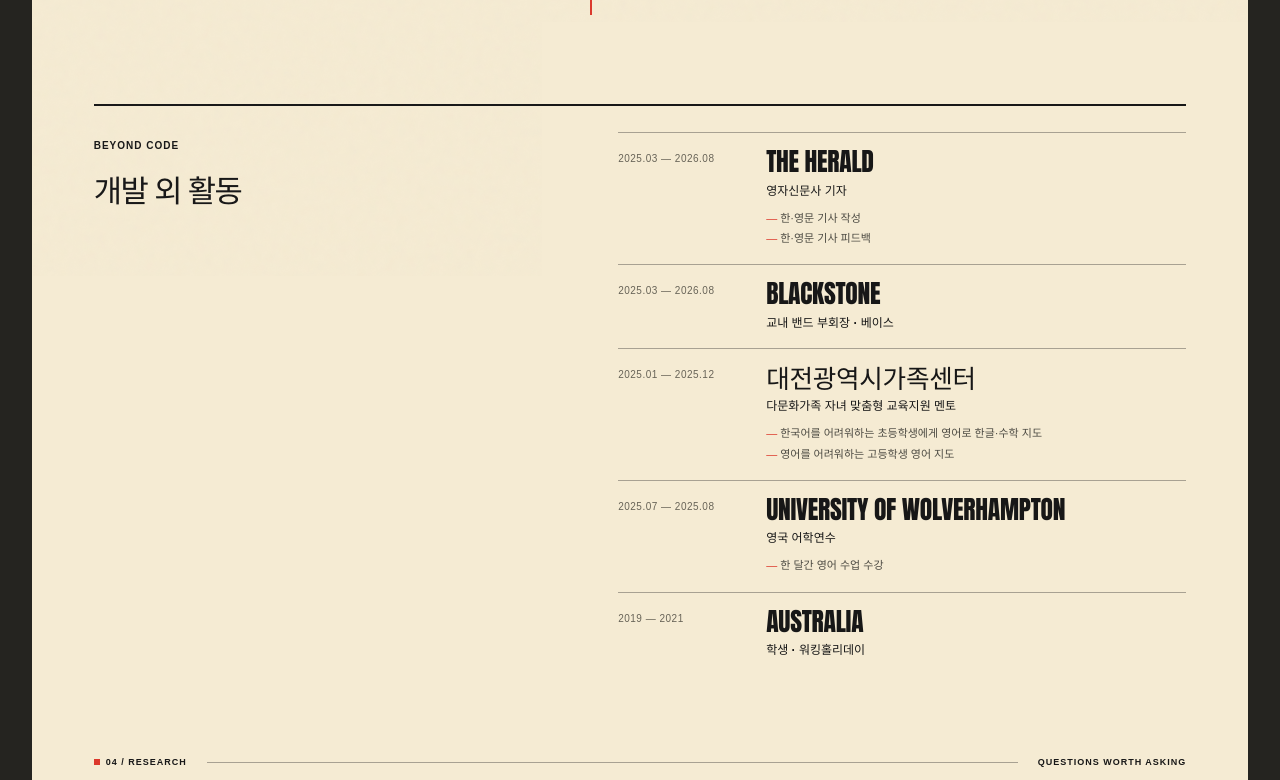
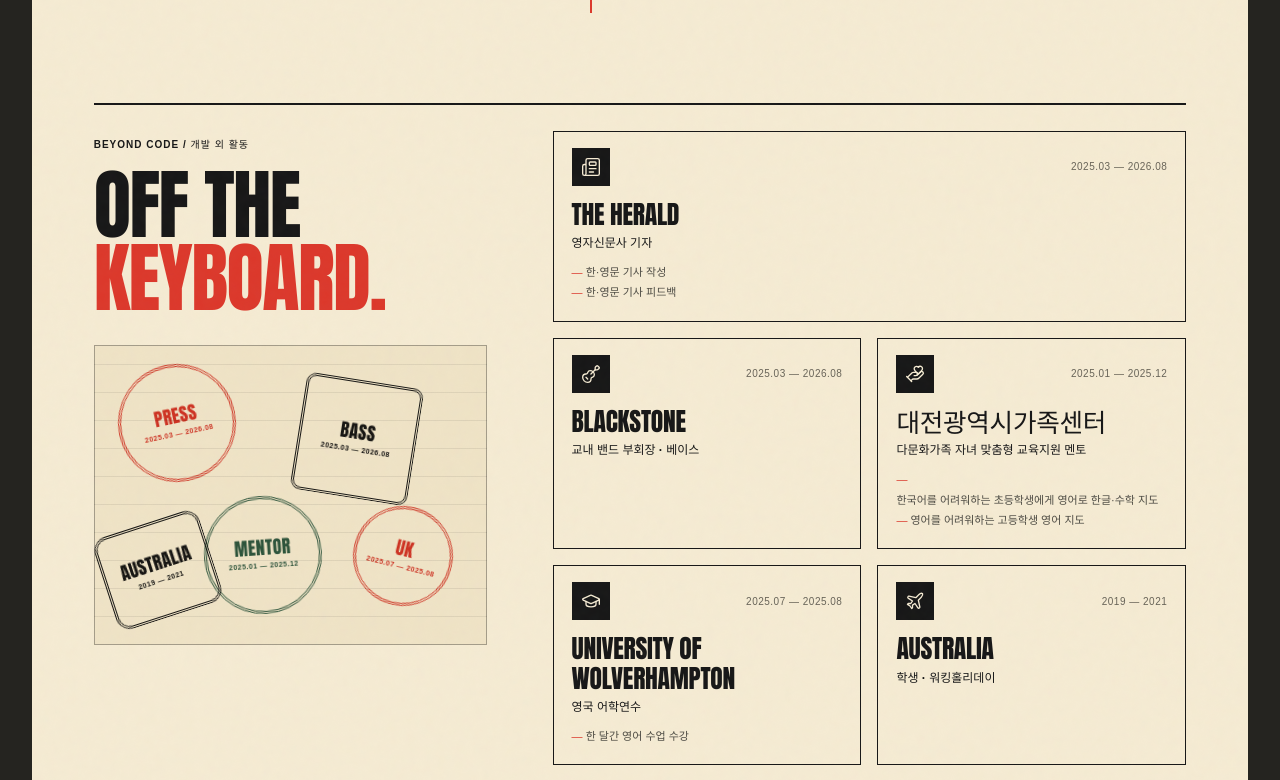
Before and after one commit to improvv/portfolio, a React (Vite) app: page /#/ in a window 1280 px wide. Shown: the part 2540-3320 px from the top of the page. Built offline with nearby package versions, Linux system fonts and the light colour scheme.

Commit message:
feat: 개발 외 활동을 여권 도장·아이콘 카드로 개편, About 문장 수정

```diff
--- a/src/components/Home.tsx
+++ b/src/components/Home.tsx
@@ -3,8 +3,13 @@ import {
   ArrowDownRight,
   ArrowUpRight,
   ChevronDown,
+  GraduationCap,
+  Guitar,
+  HandHeart,
   Lightbulb,
   Mountain,
+  Newspaper,
+  Plane,
   TrendingUp,
 } from "lucide-react";
 import { useRef, useState } from "react";
@@ -250,6 +255,14 @@ function Portrait({ src }: { src: string }) {
   );
 }
 
+const beyondIcons = {
+  press: Newspaper,
+  band: Guitar,
+  mentor: HandHeart,
+  study: GraduationCap,
+  travel: Plane,
+};
+
 // Decorative icons for the three values in profile.keywords.
 const keywordIcons = [TrendingUp, Lightbulb, Mountain];
 
@@ -457,16 +470,51 @@ function Experience() {
         </div>
       </div>
       <div className="beyond-code">
-        <Reveal className="beyond-heading">
-          <span className="eyebrow">BEYOND CODE</span>
-          <h3>개발 외 활동</h3>
+        <Reveal className="beyond-heading" variant="left">
+          <span className="eyebrow">BEYOND CODE / 개발 외 활동</span>
+          <h3>
+            OFF THE
+            <br />
+            <span className="red-text">KEYBOARD.</span>
+          </h3>
+          <div className="stamp-sheet" aria-hidden="true">
+            {beyondCode.map((item, i) => (
+              <motion.span
+                key={item.title}
+                className={`passport-stamp stamp-${i + 1}`}
+                initial={{ scale: 1.6, opacity: 0 }}
+                whileInView={{ scale: 1, opacity: 1 }}
+                viewport={{ once: true, amount: 0.6 }}
+                transition={{
+                  type: "spring",
+                  stiffness: 320,
+                  damping: 14,
+                  delay: 0.15 + i * 0.12,
+                }}
+                whileHover={{ scale: 1.08, rotate: 0 }}
+              >
+                <strong>{item.stamp}</strong>
+                <small>{item.period}</small>
+              </motion.span>
+            ))}
+          </div>
         </Reveal>
         <div className="beyond-list">
-          {beyondCode.map((item, index) => (
-            <Reveal key={item.title} variant={index % 2 ? "right" : "up"}>
-              <article className="beyond-item">
-                <span className="beyond-period">{item.period}</span>
-                <div>
+          {beyondCode.map((item, index) => {
+            const Icon = beyondIcons[item.icon];
+            return (
+              <Reveal key={item.title} variant={index % 2 ? "right" : "up"}>
+                <motion.article
+                  className="beyond-item"
+                  whileHover={{ y: -4 }}
+                  transition={{ type: "spring", stiffness: 300, damping: 20 }}
+                >
+                  <div className="beyond-top">
+                    <span className="beyond-icon">
+                      <Icon size={20} strokeWidth={1.6} aria-hidden="true" />
+                    </span>
+                    <span className="beyond-period">{item.period}</span>
+                  </div>
                   <h4>{item.title}</h4>
                   <p className="beyond-role">{item.role}</p>
                   {item.points.length > 0 && (
@@ -478,10 +526,10 @@ function Experience() {
                       ))}
                     </ul>
                   )}
-                </div>
-              </article>
-            </Reveal>
-          ))}
+                </motion.article>
+              </Reveal>
+            );
+          })}
         </div>
       </div>
     </section>
--- a/src/data/portfolio.ts
+++ b/src/data/portfolio.ts
@@ -56,6 +56,8 @@ export interface Research {
   inProgress: boolean;
 }
 export interface BeyondCode {
+  icon: "press" | "band" | "mentor" | "study" | "travel";
+  stamp: string; // 여권 도장처럼 보여 줄 짧은 라벨
   title: string;
   role: string;
   period: string;
@@ -71,7 +73,7 @@ export const profile = {
   portrait: "images/profile.webp" as string | null,
   introduction: "완벽한 시작보다, 꾸준한 개선을 믿습니다.",
   paragraphs: [
-    "처음부터 완벽하게 만들려고 하기보다 일단 만들고 계속 고쳐 나갑니다. 견주여행은 TestFlight로 다섯 번 배포하면서 회차마다 고친 내용을 기록했고, 그렇게 App Store까지 올렸습니다.",
+    "완벽하게 준비될 때까지 기다리기보다, 먼저 만들어 보고 부족한 부분을 채워 가는 편입니다. 견주여행도 여러 차례 베타 테스트를 거치며 고쳐 나간 끝에 App Store에 출시했습니다.",
     "아이디어는 늘 생각하지만, 기준은 실제로 누군가에게 도움이 되느냐입니다. 어르신 건강 알림 앱, 고령 보행자 앞에서 멈추는 자동차, 반려견 보호자를 위한 여행 앱이 그렇게 나왔습니다.",
     "해 보지 않은 분야도 일단 도전합니다. 앱 개발에서 시작해 자율주행, VR 게임, 보안, 경량 딥러닝까지 매번 새로운 것에 부딪히며 배우고 있습니다.",
   ],
@@ -112,18 +114,24 @@ export const experiences: Experience[] = [
 export const beyondCode: BeyondCode[] = [
   // 최신순(종료 시점 기준)
   {
+    icon: "press",
+    stamp: "PRESS",
     title: "THE HERALD",
     role: "영자신문사 기자",
     period: "2025.03 — 2026.08",
     points: ["한·영문 기사 작성", "한·영문 기사 피드백"],
   },
   {
+    icon: "band",
+    stamp: "BASS",
     title: "BLACKSTONE",
     role: "교내 밴드 부회장 · 베이스",
     period: "2025.03 — 2026.08",
     points: [],
   },
   {
+    icon: "mentor",
+    stamp: "MENTOR",
     title: "대전광역시가족센터",
     role: "다문화가족 자녀 맞춤형 교육지원 멘토",
     period: "2025.01 — 2025.12",
@@ -133,12 +141,16 @@ export const beyondCode: BeyondCode[] = [
     ],
   },
   {
+    icon: "study",
+    stamp: "UK",
     title: "UNIVERSITY OF WOLVERHAMPTON",
     role: "영국 어학연수",
     period: "2025.07 — 2025.08",
     points: ["한 달간 영어 수업 수강"],
   },
   {
+    icon: "travel",
+    stamp: "AUSTRALIA",
     title: "AUSTRALIA",
     role: "학생 · 워킹홀리데이",
     period: "2019 — 2021",
--- a/src/styles.css
+++ b/src/styles.css
@@ -2306,31 +2306,130 @@ body {
 /* ---------- Beyond code ---------- */
 .beyond-code {
   display: grid;
-  grid-template-columns: 40% 1fr;
-  gap: 8%;
+  grid-template-columns: 36% 1fr;
+  gap: 6%;
   margin-top: clamp(50px, 7vw, 100px);
   border-top: 2px solid var(--ink);
   padding-top: 26px;
 }
 .beyond-heading h3 {
   margin-top: 14px;
-  font-size: clamp(22px, 2.4vw, 34px);
+  font:
+    clamp(48px, 6vw, 92px) / 0.95 Anton,
+    sans-serif;
+  letter-spacing: -0.02em;
+}
+.stamp-sheet {
+  position: relative;
+  margin-top: 30px;
+  min-height: 300px;
+  background:
+    repeating-linear-gradient(0deg, transparent 0 27px, #17171714 27px 28px),
+    #efe3c6;
+  border: 1px solid var(--line);
+}
+.passport-stamp {
+  position: absolute;
+  display: grid;
+  place-items: center;
+  align-content: center;
+  gap: 4px;
+  width: 118px;
+  height: 118px;
+  border: 3px double currentColor;
+  border-radius: 50%;
+  text-align: center;
+  color: var(--red);
+  mix-blend-mode: multiply;
+  cursor: default;
+}
+.passport-stamp strong {
+  font:
+    18px/1 Anton,
+    sans-serif;
+  letter-spacing: 0.02em;
+}
+.passport-stamp small {
+  max-width: 90px;
+  font-size: 7px;
   font-weight: 800;
-  line-height: 1.45;
-  letter-spacing: -0.05em;
+  letter-spacing: 0.5px;
+  line-height: 1.3;
+}
+.stamp-1 {
+  top: 18px;
+  left: 6%;
+  rotate: -12deg;
+}
+.stamp-2 {
+  top: 34px;
+  left: 52%;
+  rotate: 9deg;
+  color: var(--ink);
+  border-radius: 10px;
+}
+.stamp-3 {
+  top: 150px;
+  left: 28%;
+  rotate: -4deg;
+  color: #2f5d4a;
+}
+.stamp-4 {
+  top: 160px;
+  left: 66%;
+  rotate: 14deg;
+  width: 100px;
+  height: 100px;
+}
+.stamp-5 {
+  top: 176px;
+  left: 2%;
+  rotate: -18deg;
+  color: var(--ink);
+  border-radius: 14px;
+  width: 110px;
+  height: 96px;
+}
+.beyond-list {
+  display: grid;
+  grid-template-columns: repeat(2, minmax(0, 1fr));
+  gap: 16px;
+  align-content: start;
+}
+.beyond-list > :first-child {
+  grid-column: 1 / -1;
 }
 .beyond-item {
+  height: 100%;
+  border: 1.5px solid var(--ink);
+  background: var(--cream);
+  padding: 16px 18px 18px;
+  transition: box-shadow 0.25s;
+}
+.beyond-item:hover {
+  box-shadow: 6px 6px 0 var(--red);
+}
+.beyond-top {
+  display: flex;
+  justify-content: space-between;
+  align-items: center;
+  margin-bottom: 14px;
+}
+.beyond-icon {
   display: grid;
-  grid-template-columns: 130px 1fr;
-  gap: 18px;
-  border-top: 1px solid var(--line);
-  padding: 14px 0 16px;
+  place-items: center;
+  width: 38px;
+  height: 38px;
+  background: var(--ink);
+  color: var(--cream);
+}
+.beyond-item:hover .beyond-icon {
+  background: var(--red);
 }
 .beyond-period {
   font-size: 10px;
   color: #676357;
   letter-spacing: 0.5px;
-  padding-top: 4px;
 }
 .beyond-item h4 {
   font:
@@ -2345,7 +2444,7 @@ body {
   margin-top: 5px;
 }
 .beyond-item ul {
-  margin: 8px 0 0;
+  margin: 10px 0 0;
   padding: 0;
   list-style: none;
   font-size: 11px;
@@ -2355,6 +2454,18 @@ body {
 .beyond-item li::before {
   content: "— ";
   color: var(--red);
+}
+@media (max-width: 700px) {
+  .beyond-list {
+    grid-template-columns: 1fr;
+  }
+  .stamp-sheet {
+    min-height: 260px;
+  }
+  .passport-stamp {
+    width: 96px;
+    height: 96px;
+  }
 }
 
 /* ---------- Research ---------- */
```
